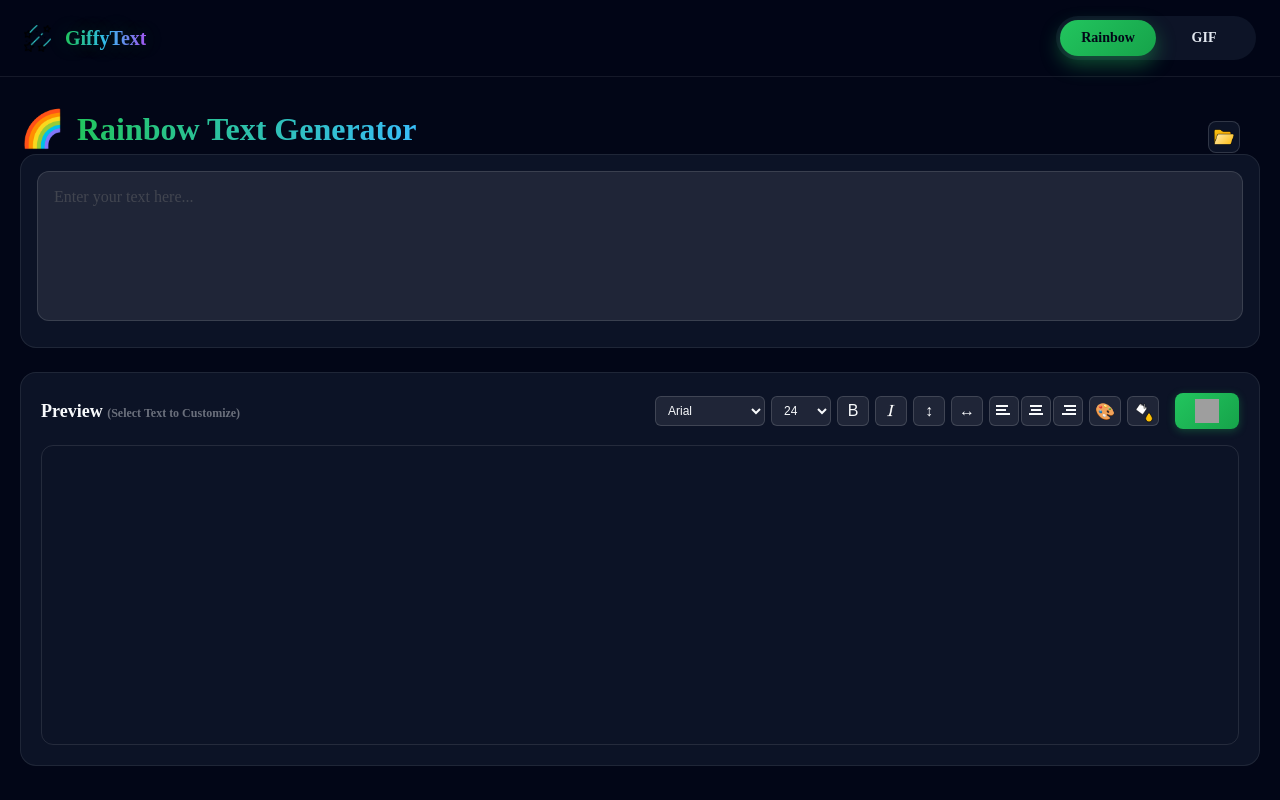
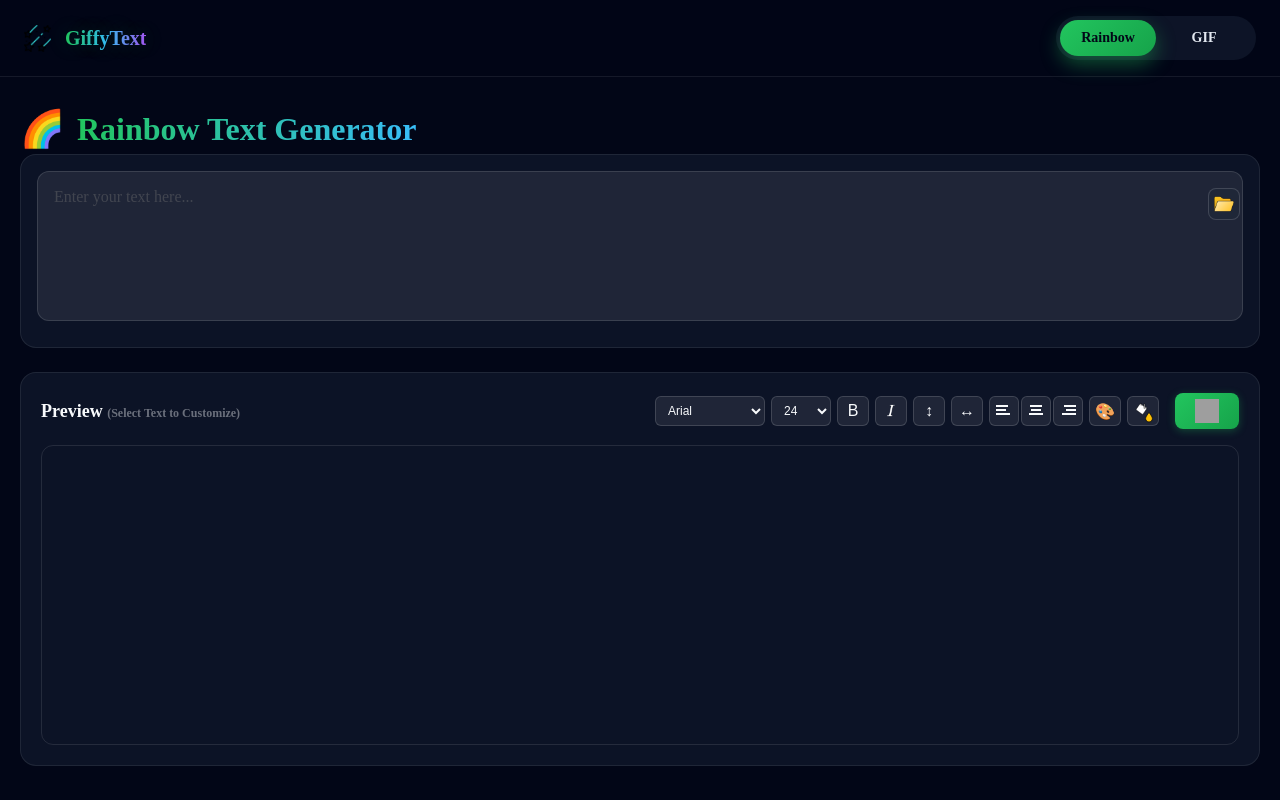
Before and after one commit to faiz-ak/Giffy, a React (Vite) app: page /rainbow in a window 1280 px wide. Built offline with nearby package versions, Linux system fonts and the light colour scheme; grey boxes are pictures that could not be loaded; a web font is replaced by a local one.

Commit message:
Update Rainbow.css

```diff
--- a/src/Rainbow.css
+++ b/src/Rainbow.css
@@ -84,7 +84,7 @@
 .header-upload-btn {
   position: absolute;
   right: 20px;
-  top: 50%;
+  top: 150%;
   transform: translateY(0%);
   width: 32px;
   height: 32px;
```
